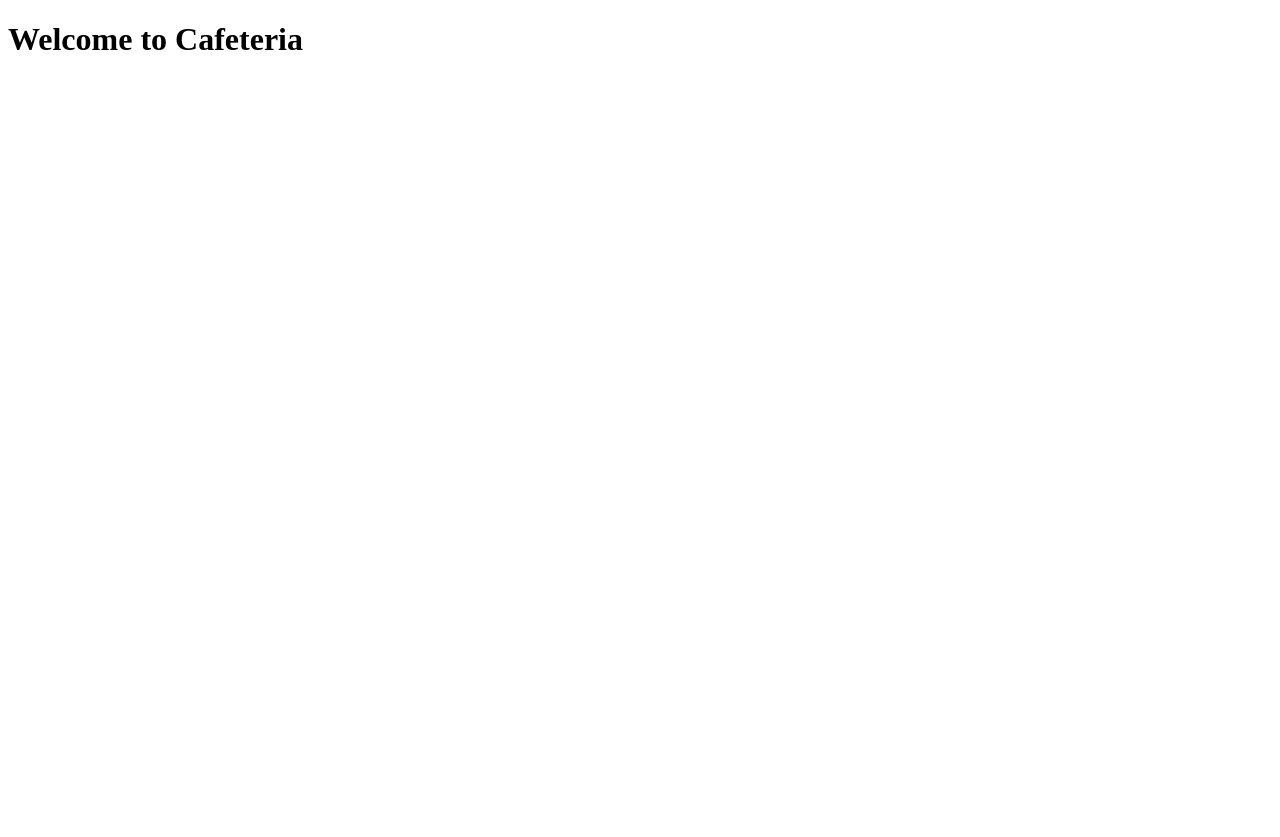
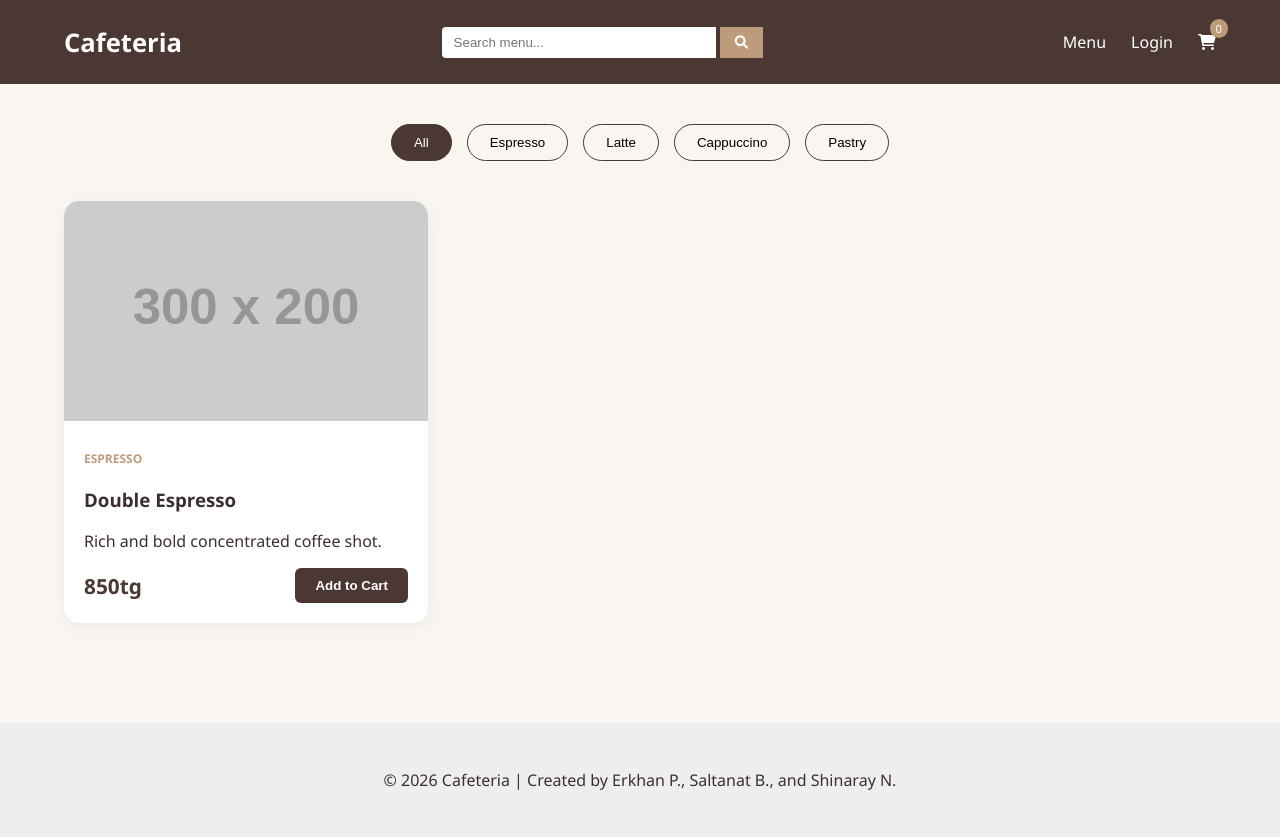
Before and after one commit to Saltanat4/cafeteria.kz, a website: page views/index.html in a window 1280 px wide. Before the commit the page ends 800 px from the top, so only its background shows below. Drawn offline with nearby package versions, Linux system fonts and the light colour scheme; files that its build step writes are made by us from their sources; placeholder pictures from the web are drawn by us.

Commit message:
frontend: main page, auth.

```diff
--- a/public/css/style.css
+++ b/public/css/style.css
@@ -0,0 +1,133 @@
+:root {
+    --primary-brown: #4b3832;
+    --accent-gold: #be9b7b;
+    --bg-cream: #f9f5f0;
+    --text-dark: #3c2f2f;
+    --white: #ffffff;
+}
+
+body {
+    font-family: 'Segoe UI', Tahoma, sans-serif;
+    background-color: var(--bg-cream);
+    color: var(--text-dark);
+    margin: 0;
+}
+
+.navbar {
+    display: flex;
+    justify-content: space-between;
+    align-items: center;
+    padding: 15px 5%;
+    background: var(--primary-brown);
+    color: var(--white);
+    position: sticky;
+    top: 0;
+    z-index: 1000;
+}
+
+.logo { font-size: 1.6rem; font-weight: bold; }
+
+.search-bar input {
+    padding: 8px 12px;
+    border-radius: 4px 0 0 4px;
+    border: none;
+    width: 250px;
+}
+
+.search-bar button {
+    padding: 8px 15px;
+    background: var(--accent-gold);
+    border: none;
+    color: white;
+    cursor: pointer;
+}
+
+.nav-links { list-style: none; display: flex; gap: 25px; }
+.nav-links a { color: white; text-decoration: none; font-weight: 500; }
+
+.cart-container { position: relative; }
+#cart-count {
+    background: var(--accent-gold);
+    border-radius: 50%;
+    padding: 2px 6px;
+    font-size: 0.7rem;
+    position: absolute;
+    top: -12px;
+    right: -12px;
+}
+
+.filters {
+    display: flex;
+    justify-content: center;
+    gap: 15px;
+    padding: 40px 20px 20px;
+}
+
+.filter-btn {
+    padding: 10px 22px;
+    border: 1px solid var(--primary-brown);
+    background: transparent;
+    border-radius: 25px;
+    cursor: pointer;
+    transition: all 0.3s ease;
+}
+
+.filter-btn.active, .filter-btn:hover {
+    background: var(--primary-brown);
+    color: white;
+}
+
+.container { padding: 20px 5% 60px; }
+
+.product-grid {
+    display: grid;
+    grid-template-columns: repeat(auto-fill, minmax(280px, 1fr));
+    gap: 30px;
+}
+
+.product-card {
+    background: var(--white);
+    border-radius: 15px;
+    overflow: hidden;
+    box-shadow: 0 4px 15px rgba(0,0,0,0.05);
+    transition: transform 0.3s ease;
+}
+
+.product-card:hover { transform: translateY(-8px); }
+
+.product-card img { width: 100%; height: 220px; object-fit: cover; }
+
+.card-content { padding: 20px; }
+
+.category-label {
+    font-size: 0.75rem;
+    color: var(--accent-gold);
+    text-transform: uppercase;
+    font-weight: bold;
+}
+
+.card-footer {
+    display: flex;
+    justify-content: space-between;
+    align-items: center;
+    margin-top: 15px;
+}
+
+.price { font-size: 1.3rem; font-weight: 700; color: var(--primary-brown); }
+
+.add-btn {
+    background: var(--primary-brown);
+    color: white;
+    border: none;
+    padding: 10px 20px;
+    border-radius: 6px;
+    cursor: pointer;
+    font-weight: 600;
+}
+
+footer {
+    text-align: center;
+    padding: 30px;
+    background: #eee;
+    margin-top: 40px;
+}
--- a/views/index.html
+++ b/views/index.html
@@ -1,14 +1,64 @@
 <!DOCTYPE html>
 <html lang="en">
 <head>
-	<meta charset="UTF-8">
-	<meta name="viewport" content="width=device-width, initial-scale=1.0">
-	<title>Cafeteria</title>
-	<link rel="stylesheet" href="/css/style.css">
-
+    <meta charset="UTF-8">
+    <meta name="viewport" content="width=device-width, initial-scale=1.0">
+    <title>Cafeteria - Coffee Shop</title>
+    <link rel="stylesheet" href="style.css">
+    <link rel="stylesheet" href="https://cdnjs.cloudflare.com/ajax/libs/font-awesome/6.0.0/css/all.min.css">
 </head>
 <body>
-	<h1>Welcome to Cafeteria</h1>
+
+    <header>
+        <nav class="navbar">
+            <div class="logo">Cafeteria</div>
+
+            <div class="search-bar">
+                <input type="text" placeholder="Search menu...">
+                <button><i class="fas fa-search"></i></button>
+			</div>
+
+            <ul class="nav-links">
+                <li><a href="index.html">Menu</a></li>
+                <li><a href="auth.html">Login</a></li>
+                <li class="cart-container">
+                    <a href="cart.html">
+                        <i class="fas fa-shopping-cart"></i>
+                        <span id="cart-count">0</span>
+                    </a>
+                </li>
+            </ul>
+        </nav>
+    </header>
+
+    <section class="filters">
+        <button class="filter-btn active">All</button>
+        <button class="filter-btn">Espresso</button>
+        <button class="filter-btn">Latte</button>
+        <button class="filter-btn">Cappuccino</button>
+        <button class="filter-btn">Pastry</button>
+    </section>
+
+    <main class="container">
+        <div class="product-grid" id="menu-container">
+            <div class="product-card">
+                <img src="https://via.placeholder.com/300x200" alt="Coffee Image">
+                <div class="card-content">
+                    <span class="category-label">Espresso</span>
+                    <h3>Double Espresso</h3>
+                    <p>Rich and bold concentrated coffee shot.</p>
+                    <div class="card-footer">
+                        <span class="price">850tg</span>
+                        <button class="add-btn">Add to Cart</button>
+                    </div>
+                </div>
+            </div>
+        </div>
+    </main>
+
+    <footer>
+        <p>&copy; 2026 Cafeteria | Created by Erkhan P., Saltanat B., and Shinaray N.</p>
+    </footer>
 </body>
 	<script src="https://ajax.googleapis.com/ajax/libs/jquery/3.7.1/jquery.min.js"></script>
 	<script src="/scripts/script.js"></script>
```
Also changed, not shown: package.json (+22 -1 lines), public/css/auth.css (added, +99 -0 lines), views/auth.html (added, +60 -0 lines), views/admin.html (added), views/cart.html (added), views/orders.html (added), 1 other file.
